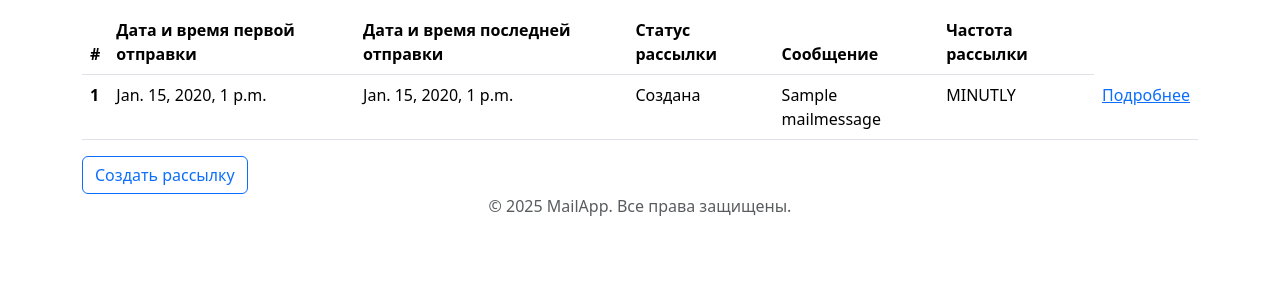
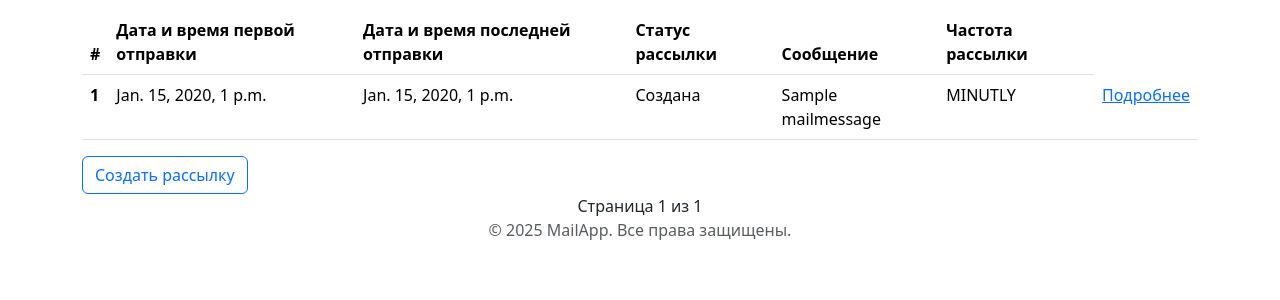
Before and after one commit to ArtemZhitkov/mailing_service, a Django app: page /mailing/ in a window 1280 px wide. Shown: the part 142-442 px from the top of the page. Run offline with Django 5.2, Linux system fonts and the light colour scheme; tables that the repository leaves empty hold one stand-in row (values such as "Sample post"); some libraries are stand-ins or nearby versions.

Commit message:
add pagination's

```diff
--- a/mailapp/templates/mailapp/mailing_list.html
+++ b/mailapp/templates/mailapp/mailing_list.html
@@ -42,5 +42,15 @@
 {% endif %}
 
 <a href="{% url 'mailapp:create_mailing' %}" class="btn btn-outline-primary">Создать рассылку</a>
-
+<center>
+    {% if page_obj.has_previous %}
+    <a href="?page={{ page_obj.previous_page_number }}">Предыдущая страница</a>
+    {% endif %}
+    &nbsp; &nbsp;
+    Страница {{ page_obj.number }} из {{ page_obj.paginator.num_pages }}
+    &nbsp; &nbsp;
+    {% if page_obj.has_next %}
+    <a href="?page={{ page_obj.next_page_number }}">Следующая страница</a>
+    {% endif %}
+    </center>
 {% endblock %}
```
